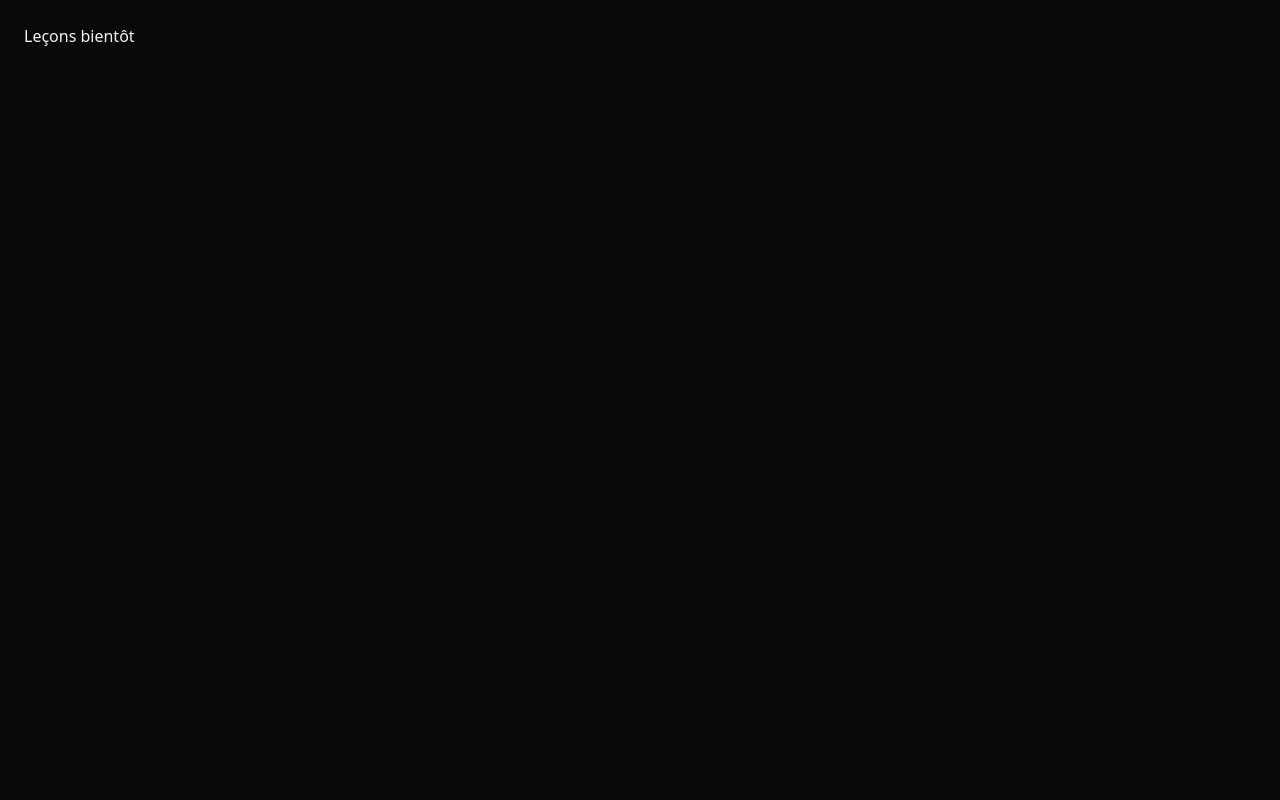
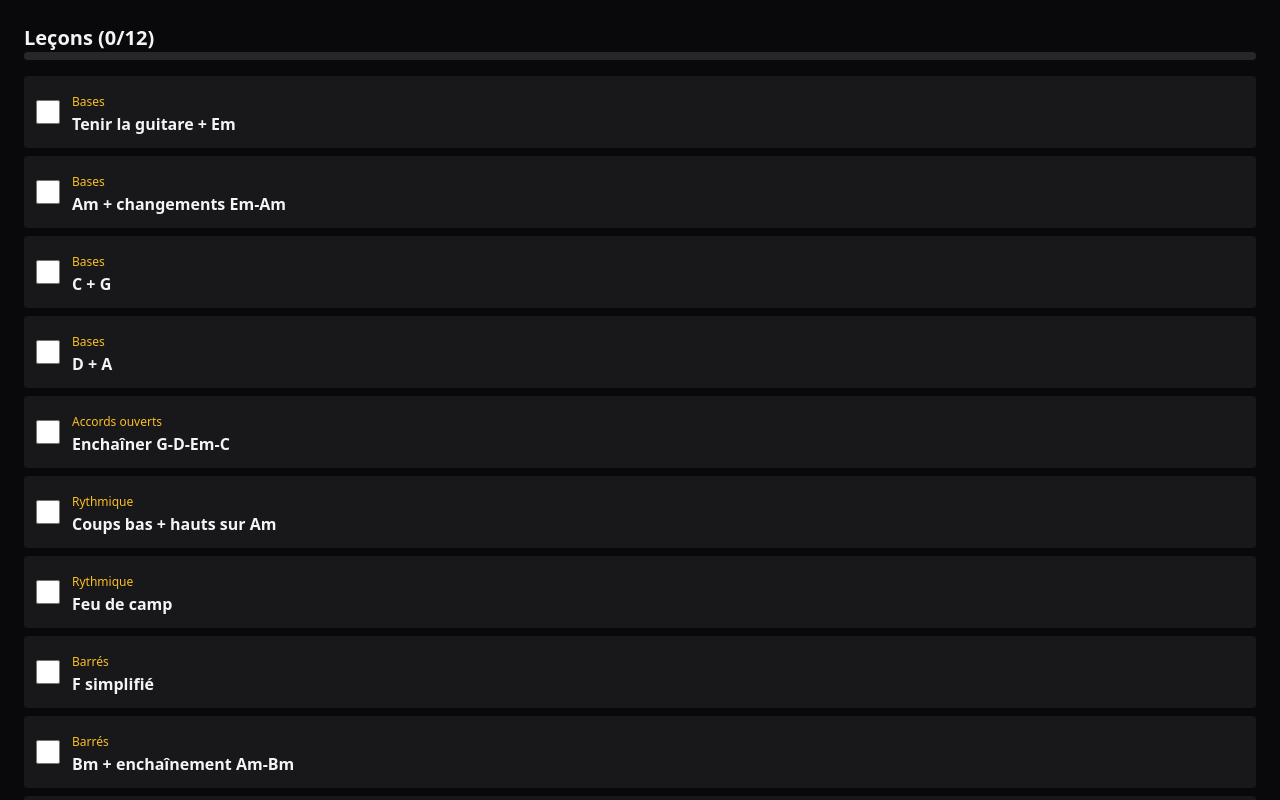
Before and after one commit to julien-dev-29/guitar-tutor, a React (Vite) app: page /lecons in a window 1280 px wide. Shown: the top 800 px of the page. Built offline with nearby package versions, Linux system fonts and the light colour scheme.

Commit message:
feat: lecons guidees + progression locale

```diff
--- a/src/App.tsx
+++ b/src/App.tsx
@@ -1,14 +1,19 @@
 import { BrowserRouter, Routes, Route, NavLink } from "react-router-dom";
 import Home from "./pages/Home";
 import Chords from "./pages/Chords";
+import Lessons from "./pages/Lessons";
+import LessonView from "./pages/LessonView";
+import { ProgressProvider } from "./context/ProgressContext";
 const link = "flex-1 py-3 text-center text-sm";
 export default function App() {
   return (
     <BrowserRouter>
+      <ProgressProvider>
         <div className="min-h-screen pb-20 md:pb-0">
           <Routes>
             <Route path="/" element={<Home />} />
-          <Route path="/lecons" element={<div className="p-6">Leçons bientôt</div>} />
+            <Route path="/lecons" element={<Lessons />} />
+            <Route path="/lecons/:id" element={<LessonView />} />
             <Route path="/accords" element={<Chords />} />
             <Route path="/accords/:nom" element={<Chords />} />
             <Route path="/outils" element={<div className="p-6">Outils bientôt</div>} />
@@ -22,6 +27,7 @@ export default function App() {
             <NavLink to="/chansons" className={link}>Chansons</NavLink>
           </nav>
         </div>
+      </ProgressProvider>
     </BrowserRouter>
   );
 }
--- /dev/null
+++ b/src/components/ProgressBar.tsx
@@ -0,0 +1,4 @@
+export default function ProgressBar({ done, total }: { done: number; total: number }) {
+  const pct = total ? Math.round((done / total) * 100) : 0;
+  return <div className="h-2 bg-zinc-800 rounded" role="progressbar" aria-valuenow={pct} aria-valuemin={0} aria-valuemax={100}><div className="h-2 bg-amber-500 rounded" style={{ width: `${pct}%` }} /></div>;
+}
--- /dev/null
+++ b/src/context/ProgressContext.tsx
@@ -0,0 +1,14 @@
+import { createContext, useContext, useEffect, useState, ReactNode } from "react";
+import { loadProgress, saveProgress } from "../lib/storage";
+import type { Progress } from "../lib/storage";
+interface Ctx { progress: Progress; toggleLesson(id: string): void; toggleFavorite(n: string): void; setTempo(b: number): void; }
+const C = createContext<Ctx>(null as any);
+export function ProgressProvider({ children }: { children: ReactNode }) {
+  const [progress, setProgress] = useState<Progress>(() => loadProgress());
+  useEffect(() => { const t = setTimeout(() => saveProgress(progress), 300); return () => clearTimeout(t); }, [progress]);
+  const toggleLesson = (id: string) => setProgress((p) => ({ ...p, lessonsDone: p.lessonsDone.includes(id) ? p.lessonsDone.filter((x) => x !== id) : [...p.lessonsDone, id] }));
+  const toggleFavorite = (n: string) => setProgress((p) => ({ ...p, favorites: p.favorites.includes(n) ? p.favorites.filter((x) => x !== n) : [...p.favorites, n] }));
+  const setTempo = (lastTempo: number) => setProgress((p) => ({ ...p, lastTempo }));
+  return <C.Provider value={{ progress, toggleLesson, toggleFavorite, setTempo }}>{children}</C.Provider>;
+}
+export const useProgress = () => useContext(C);
--- /dev/null
+++ b/src/data/lessons.json
@@ -0,0 +1,14 @@
+[
+  { "id": "l1", "level": "Bases", "title": "Tenir la guitare + Em", "chords": ["Em"], "bpm": 60, "body": "Posture, main droite, 4 temps sur Em." },
+  { "id": "l2", "level": "Bases", "title": "Am + changements Em-Am", "chords": ["Em", "Am"], "bpm": 60, "body": "Changement lent, 2 mesures chacun." },
+  { "id": "l3", "level": "Bases", "title": "C + G", "chords": ["C", "G"], "bpm": 70, "body": "Anticiper le placement." },
+  { "id": "l4", "level": "Bases", "title": "D + A", "chords": ["D", "A"], "bpm": 70, "body": "Cordes aiguës, attaque douce, 2 mesures chacun." },
+  { "id": "l5", "level": "Accords ouverts", "title": "Enchaîner G-D-Em-C", "chords": ["G", "D", "Em", "C"], "bpm": 80, "body": "Boucle de 4 accords, 1 mesure chacun, rester souple du poignet." },
+  { "id": "l6", "level": "Rythmique", "title": "Coups bas + hauts sur Am", "chords": ["Am"], "bpm": 80, "body": "Alterner 4 coups bas puis bas-haut, garder le tempo." },
+  { "id": "l7", "level": "Rythmique", "title": "Feu de camp", "chords": ["G", "C", "D", "Em"], "bpm": 90, "body": "Rythmique bas-bas-haut-haut-bas-haut sur la boucle." },
+  { "id": "l8", "level": "Barrés", "title": "F simplifié", "chords": ["F", "C"], "bpm": 70, "body": "Mini-barré 1re case, relâcher la pression entre les temps." },
+  { "id": "l9", "level": "Barrés", "title": "Bm + enchaînement Am-Bm", "chords": ["Am", "Bm"], "bpm": 70, "body": "Glisser la forme Am vers Bm, vérifier chaque corde." },
+  { "id": "l10", "level": "Arpèges", "title": "Arpège Em-Am-Dm", "chords": ["Em", "Am", "Dm"], "bpm": 70, "body": "Pincer corde par corde au pouce puis index-majeur-annulaire." },
+  { "id": "l11", "level": "Rythmique", "title": "Blues en E7-A7-B7", "chords": ["E7", "A7", "B7"], "bpm": 90, "body": "Grille 12 mesures, 4 temps par accord, accentuer le 2 et le 4." },
+  { "id": "l12", "level": "Morceau", "title": "Morceau complet G-Em-C-D", "chords": ["G", "Em", "C", "D"], "bpm": 100, "body": "Jouer la boucle 4 fois sans faute puis ajouter la rythmique feu de camp." }
+]
--- a/src/pages/Home.tsx
+++ b/src/pages/Home.tsx
@@ -1,3 +1,14 @@
+import { Link } from "react-router-dom";
+import lessons from "../data/lessons.json";
+import { useProgress } from "../context/ProgressContext";
+import ProgressBar from "../components/ProgressBar";
 export default function Home() {
-  return <main className="p-6"><h1 className="text-2xl font-bold text-amber-400">Guitar Tutor</h1><p className="mt-2 text-zinc-300">Apprends la guitare, étape par étape.</p></main>;
+  const { progress } = useProgress();
+  const done = progress.lessonsDone.length;
+  const pct = lessons.length ? Math.round((done / lessons.length) * 100) : 0;
+  const next: any = lessons.find((l: any) => !progress.lessonsDone.includes(l.id)) ?? lessons[0];
+  return <main className="p-6"><h1 className="text-2xl font-bold text-amber-400">Guitar Tutor</h1><p className="mt-2 text-zinc-300">Apprends la guitare, étape par étape.</p>
+    <div className="mt-4 bg-zinc-900 p-4 rounded"><div className="text-sm text-zinc-400">Progression : {done}/{lessons.length} ({pct}%)</div>
+      <div className="mt-2"><ProgressBar done={done} total={lessons.length} /></div>
+      <Link to={`/lecons/${next.id}`} className="mt-3 inline-block min-h-[44px] px-4 py-2 rounded bg-amber-500 text-black font-semibold">Reprendre : {next.title}</Link></div></main>;
 }
--- /dev/null
+++ b/src/pages/LessonView.tsx
@@ -0,0 +1,13 @@
+import { useParams, Link } from "react-router-dom";
+import lessons from "../data/lessons.json";
+import { useProgress } from "../context/ProgressContext";
+export default function LessonView() {
+  const { id } = useParams(); const l: any = lessons.find((x: any) => x.id === id);
+  const { progress, toggleLesson } = useProgress();
+  if (!l) return <main className="p-6">Leçon introuvable. <Link to="/lecons" className="underline">Retour</Link></main>;
+  const done = progress.lessonsDone.includes(l.id);
+  return <main className="p-6 max-w-xl"><span className="text-amber-400 text-sm">{l.level} • {l.bpm} BPM</span>
+    <h2 className="text-2xl font-bold mt-1">{l.title}</h2><p className="mt-3 text-zinc-300">{l.body}</p>
+    <div className="mt-2 text-sm text-zinc-400">Accords : {l.chords.join(", ")}</div>
+    <button onClick={() => toggleLesson(l.id)} className="mt-4 min-h-[44px] px-4 rounded bg-amber-500 text-black font-semibold">{done ? "✓ Terminée — marquer à refaire" : "Marquer terminée"}</button></main>;
+}
--- /dev/null
+++ b/src/pages/Lessons.tsx
@@ -0,0 +1,14 @@
+import lessons from "../data/lessons.json";
+import { Link } from "react-router-dom";
+import { useProgress } from "../context/ProgressContext";
+import ProgressBar from "../components/ProgressBar";
+export default function Lessons() {
+  const { progress, toggleLesson } = useProgress();
+  return <main className="p-6"><h2 className="text-xl font-bold">Leçons ({progress.lessonsDone.length}/{lessons.length})</h2>
+    <ProgressBar done={progress.lessonsDone.length} total={lessons.length} />
+    <div className="mt-4 space-y-2">{lessons.map((l: any) => (
+      <div key={l.id} className="bg-zinc-900 p-3 rounded flex items-center gap-3">
+        <input type="checkbox" aria-label={l.title} checked={progress.lessonsDone.includes(l.id)} onChange={() => toggleLesson(l.id)} className="w-6 h-6" />
+        <Link to={`/lecons/${l.id}`} className="flex-1"><span className="text-xs text-amber-400">{l.level}</span><div className="font-semibold">{l.title}</div></Link>
+      </div>))}</div></main>;
+}
```
Also changed, not shown: 1 other file (tests, documents, lock files or other folders). Lines whose indentation alone changed are shown as unchanged.
